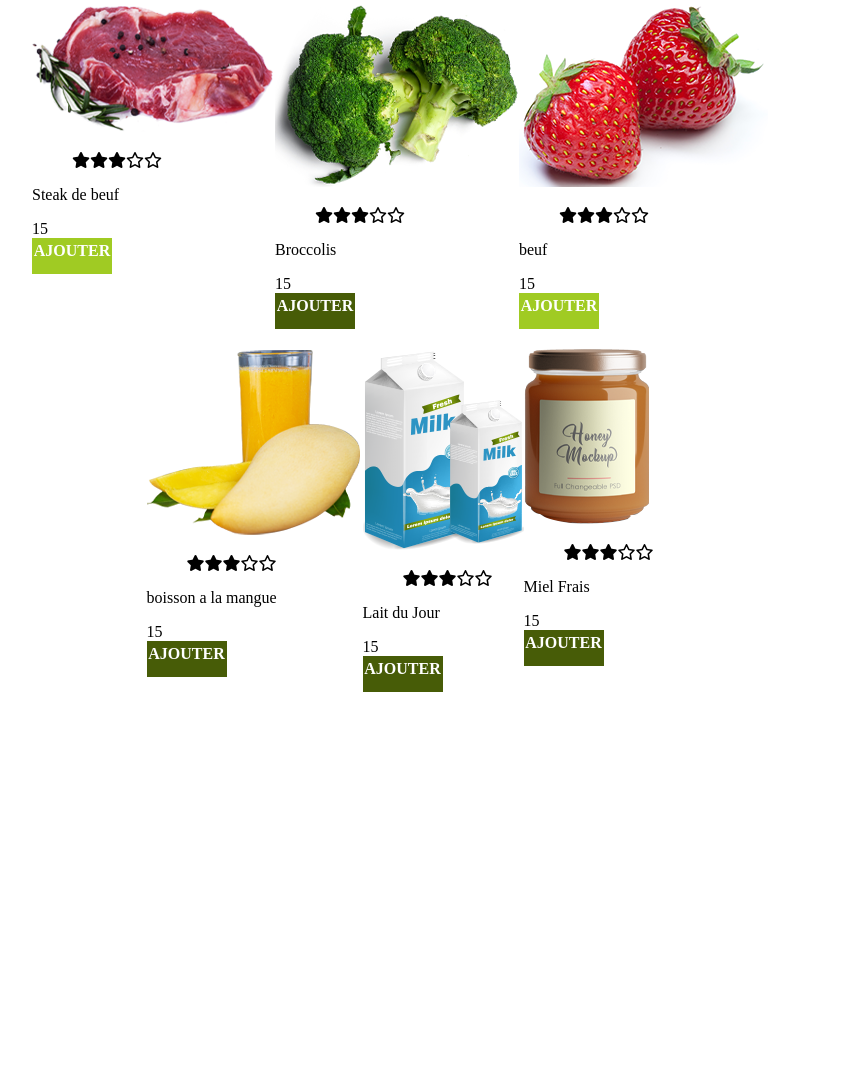
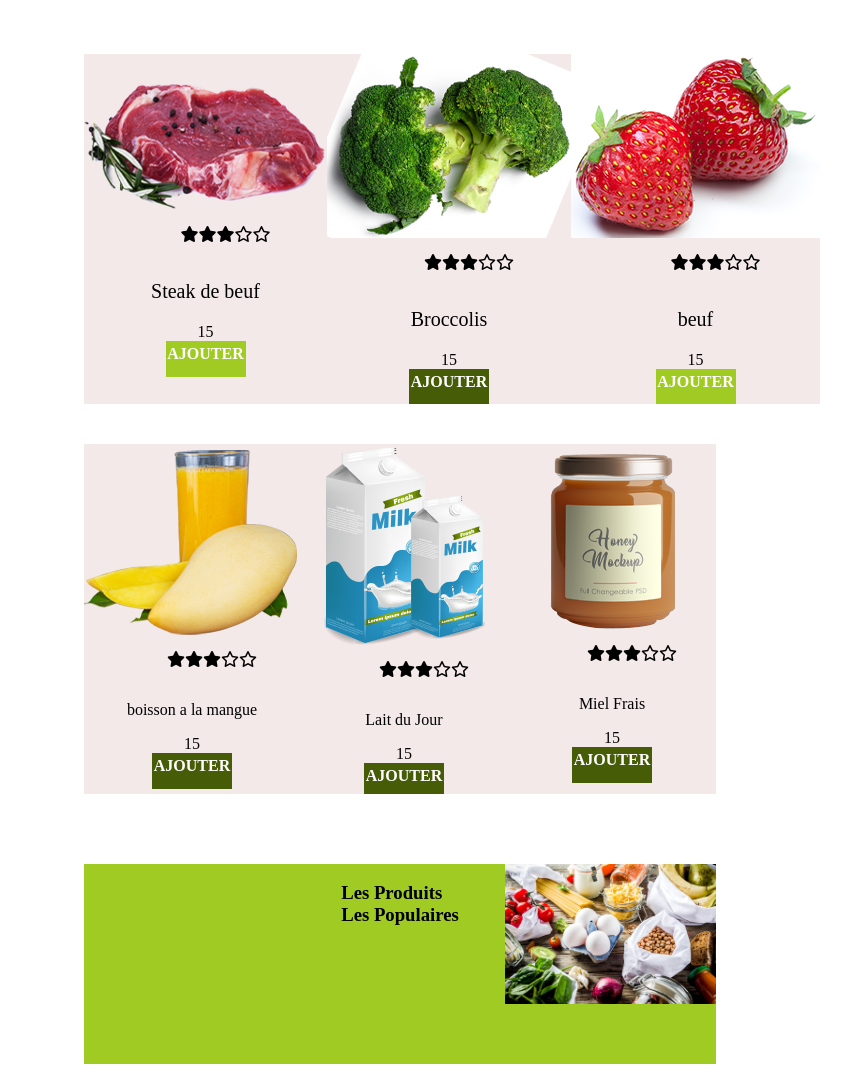
Before and after one commit to miloudi2304/bootstrap, a plain HTML site: page index.html in a window 1280 px wide. Shown: the part 1580-2652 px from the top of the page, without its empty margins (240-1091 px from the left). Before the commit the page ends 2300 px from the top, so only its background shows below. Drawn offline with Linux system fonts and the light colour scheme.

Commit message:
ajout du foot

```diff
--- a/index.html
+++ b/index.html
@@ -101,7 +101,7 @@
     </div>
     <section>
         <div class="flex populaires">
-            <div class="beef">
+            <div class="beef boite">
                 <img src="eval/img/beef.png" alt="beuf">
 
                 <ul>
@@ -116,7 +116,7 @@
                 <div class="Bouton_beef">AJOUTER</div>
             </div>
 
-            <div class="broccolis">
+            <div class="broccolis boite">
                 <img src="eval/img/broccoli.png" alt="beuf">
                 <ul>
                     <li><i class="fa-solid fa-star"></i></li>
@@ -130,7 +130,7 @@
                 <div class="Bouton_broccolis">AJOUTER</div>
             </div>
 
-            <div class="fraises">
+            <div class="fraises boite">
                 <img src="eval/img/fraises.png" alt="beuf">
                 <ul>
                     <li><i class="fa-solid fa-star"></i></li>
@@ -147,7 +147,7 @@
         </div>
         <!--<div class="populaires">-->
         <div class="populaires2">
-            <div class="boisson_mangue">
+            <div class="boisson_mangue boite">
                 <img src="eval/img/mangue.png" alt="beuf">
 
                 <ul>
@@ -163,7 +163,7 @@
                 <div class="Bouton_mangue">AJOUTER</div>
             </div>
 
-            <div class="lait">
+            <div class="lait boite">
                 <img src="eval/img/lait.png" alt="beuf">
 
                 <ul>
@@ -179,7 +179,7 @@
                 <div class="Bouton_lait">AJOUTER</div>
             </div>
 
-            <div class="miel">
+            <div class="miel boite" >
                 <img src="eval/img/miel.png" alt="beuf">
 
                 <ul>
@@ -195,10 +195,16 @@
                 <div class="Bouton_Miel">AJOUTER</div>
             </div></div>
 
+        </div>
+        <footer>
+            <div class="foot">
+                <img src="eval/img/panier.jpg" alt="panier de fruits et legumes">
 
+                <h3>Les Produits<br>Les Populaires</h3>
+                <span></span>
 
-
-        </div>
+            </div>
+        </footer>
     </section>
 </body>
 
--- a/style.css
+++ b/style.css
@@ -124,21 +124,46 @@ width: 350px;
 .vert{
        background: linear-gradient(145deg, rgb(122, 219, 122), rgb(233, 130, 140 ));
 }
+.boite{
+    display: flex;
+    flex-direction: column;
+    align-items: center;
+    justify-content:center;
+    background-color: rgb(243, 233, 233);
+    width:280px;
+    height:350px;
+
+}
+
 
 .beef ul{
     display: flex;
     flex-direction: row;
     list-style-type: none;
+
+}
+.beef p{
+    font-size: 20px;
+    text-align: center;
 }
 .broccolis ul{
     display: flex;
     flex-direction: row;
     list-style-type: none;
 }
+.broccolis p{
+    font-size: 20px;
+    text-align: center;
+}
 .fraises ul{
     display: flex;
     flex-direction: row;
     list-style-type: none;
+}
+.fraises p{
+    font-size: 20px;
+    text-align: center;
+
 }
 
 .centrale{
@@ -147,9 +172,13 @@ width: 350px;
     text-align: center;
 }
 .populaires{
+    width: 50%;
+    margin: auto;
+    margin-top: 50px;
+    padding: 20px;
     display: flex;
     flex-direction: row;
-    justify-content: center;
+    justify-content: space-between;
 }
 
 .Bouton_beef{
@@ -164,7 +193,7 @@ width: 350px;
 }
 .Bouton_broccolis{
 
-        width: 80PX;
+        width: 80pX;
         height: 30px;
         background-color: #475c07;
         text-align: center;
@@ -185,9 +214,13 @@ width: 350px;
         color: #fff;
 }
 .populaires2{
+
+    width: 50%;
+    margin: auto;
+    margin-bottom: 50px;
     display: flex;
     flex-direction: row;
-    justify-content: center;
+    justify-content: space-between;
     padding:20px;
 }
 .boisson_mangue ul{
@@ -235,3 +268,22 @@ width: 350px;
     padding-bottom: 2px;
     color: #fff;
 }
+.foot{
+    width: 50%;
+    margin:auto;
+    background-color: #a0cb23;
+    position:relative;
+    height:200px;
+    display: flex;
+    flex-direction: row;
+    justify-content: center;
+
+}
+.foot img{
+    height:70%;
+    position: absolute;
+    right :0;
+
+
+
+}
```
